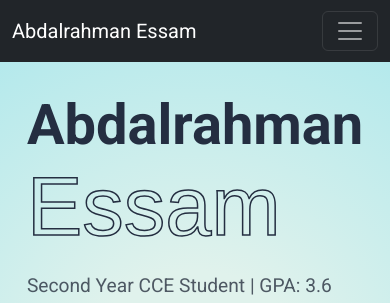
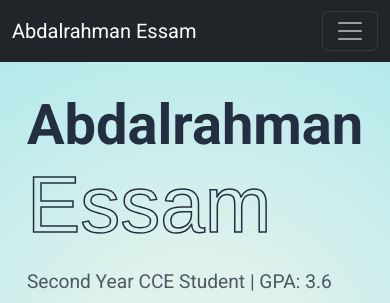
Before and after one commit to AbdoCrow/Abdalrahman-Essam-Portfolio, a plain HTML site: page index.html in a window 390 px wide. Shown: the top 303 px of the page. Drawn offline with nearby package versions, Linux system fonts and the light colour scheme; files whose address does not match are found by name.

Commit message:
Update styles.css

```diff
--- a/styles.css
+++ b/styles.css
@@ -433,7 +433,7 @@ footer .social-media a {
     }
 
     .essam {
-        font: 500 83px Arial !important;
+        font: 450 80px Arial !important;
         -webkit-text-fill-color: transparent !important;
         -webkit-text-stroke: 1.5px !important;
     }
```
